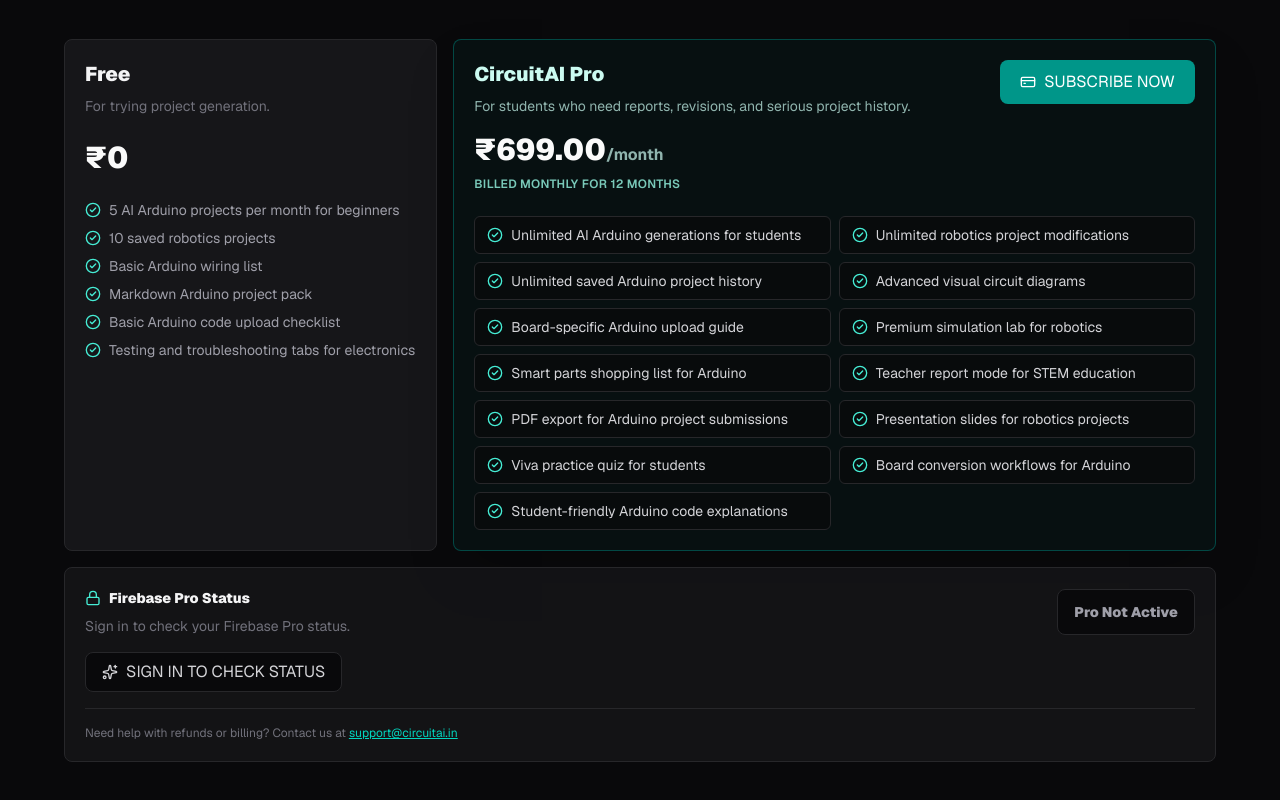
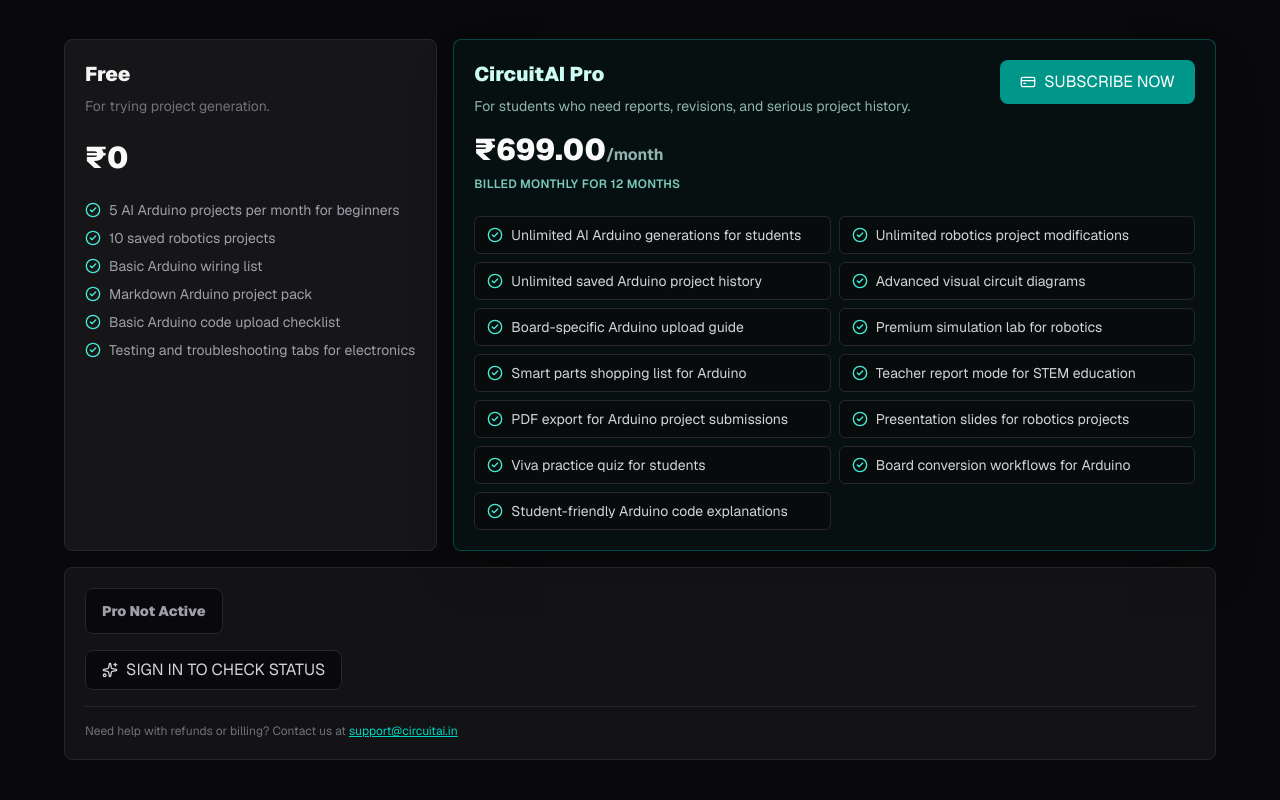
Before and after one commit to aahilworks/CircuitAI-Studio, a Next.js app: page /pricing in a window 1280 px wide. Shown: the part 624-1424 px from the top of the page. Built offline with nearby package versions, Linux system fonts and the light colour scheme; no server answers.

Commit message:
Simplify Pro status section on pricing page
- Remove Firebase Pro Status heading and detailed status text
- Keep Pro Active/Not Active badge
- Keep support email contact information

```diff
--- a/src/app/pricing/page.tsx
+++ b/src/app/pricing/page.tsx
@@ -277,17 +277,6 @@
 
           <div className="rounded-lg border border-zinc-800 bg-zinc-900/70 p-5 lg:col-span-3">
             <div className="flex flex-col gap-4 md:flex-row md:items-center md:justify-between">
-              <div>
-                <h2 className="text-sm font-black text-zinc-100 flex items-center gap-2"><Lock className="h-4 w-4 text-teal-300" /> Firebase Pro Status</h2>
-                <p className="mt-2 text-sm text-zinc-500">
-                  {authReady
-                    ? currentUser
-                      ? `Signed in as ${currentUser.email || currentUser.uid}. Firebase isPro = ${isProUser ? 'true' : 'false'}.`
-                      : 'Sign in to check your Firebase Pro status.'
-                    : 'Checking authentication status...'}
-                </p>
-              </div>
-
               <div className={`rounded-lg border px-4 py-3 text-sm font-black ${isProUser ? 'border-emerald-800 bg-emerald-950/30 text-emerald-300' : 'border-zinc-800 bg-zinc-950 text-zinc-400'}`}>
                 {isProUser ? 'Pro Active' : 'Pro Not Active'}
               </div>
```
